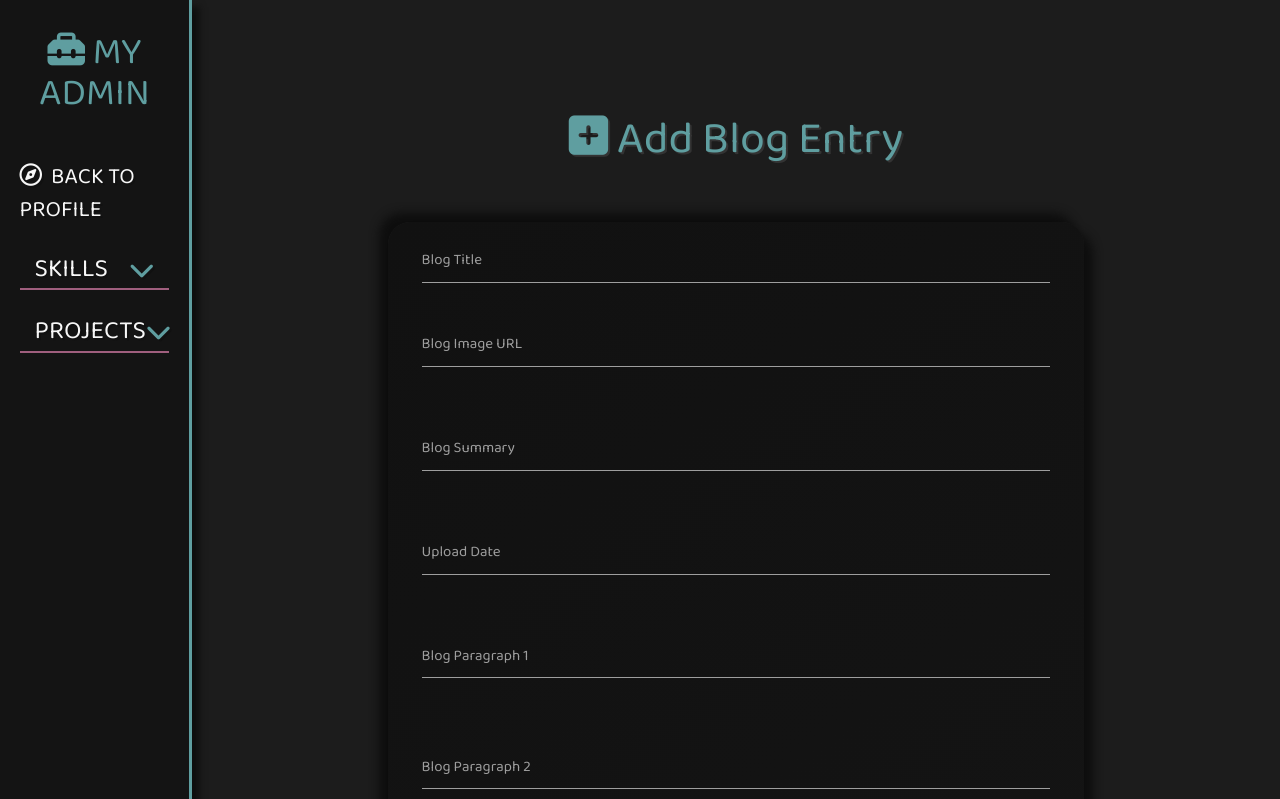
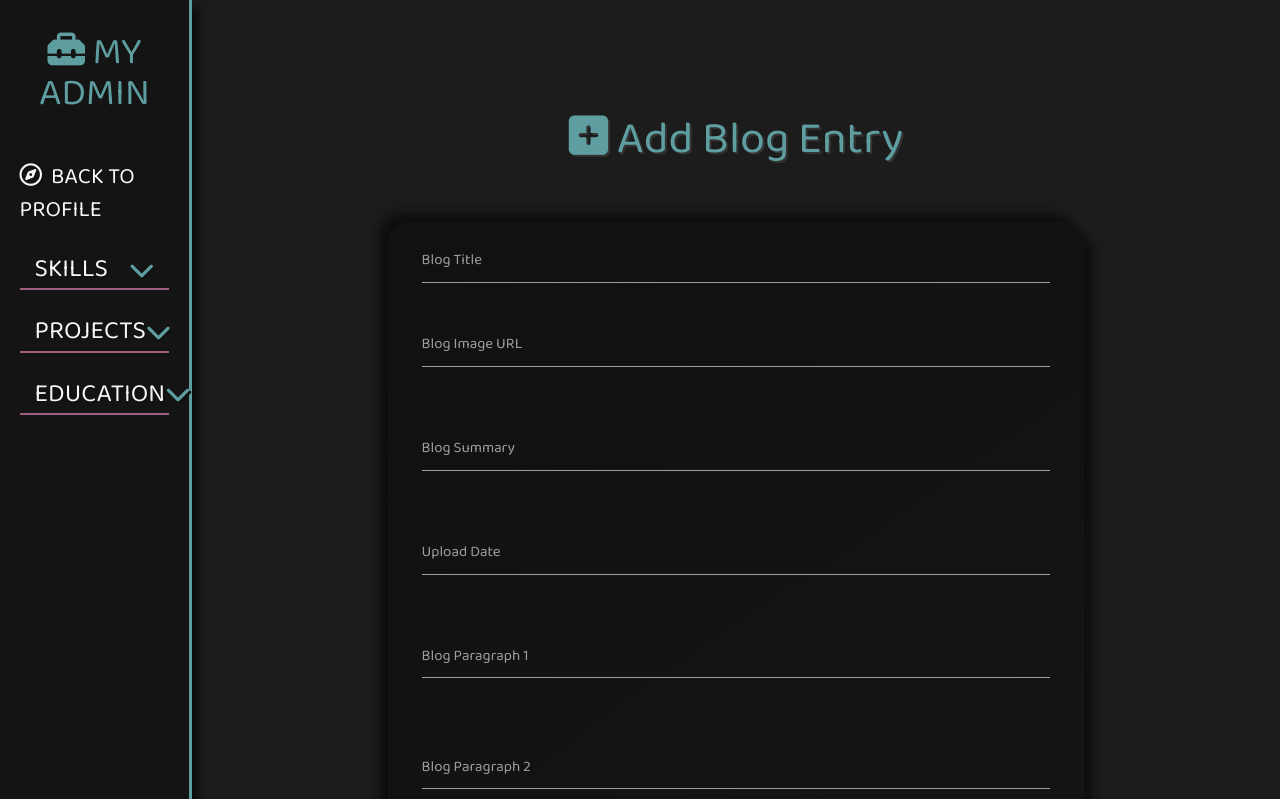
Before and after one commit to wondrousWebWorks/portfolio, a Flask app: page /admin/add_blog_post in a window 1280 px wide. Shown: the top 799 px of the page. Run offline with Flask 2, Linux system fonts and the light colour scheme; some libraries are stand-ins or nearby versions.

Commit message:
Added a EDUCATION nav item with a custom dropdown linking to add_qualification() view

```diff
--- a/templates/components/admin_nav.html
+++ b/templates/components/admin_nav.html
@@ -33,5 +33,16 @@
                 </ul>
             </div>
         </div>
+        <div class="row">
+            <div class="col s12">
+                <div class="admin-nav-dropdown-wrapper">
+                    <a class="admin-nav-dropdown-trigger off-white" href="#">EDUCATION<i class="fas fa-chevron-down admin-nav-chevron cadetblue"></i></a>
+                </div>
+                <ul class="admin-nav-dropdown">
+                    <li><a href="{{ url_for('add_qualification') }}" class="off-white"><i class="fas fa-plus-square cadetblue"></i>&nbsp;&nbsp;&nbsp;ADD</a></li>
+                    <li><a href="#!" class="off-white"><i class="fas fa-edit red-gold"></i>&nbsp;&nbsp;MANAGE</a></li>
+                </ul>
+            </div>
+        </div>
     </div>
 </div>
```
